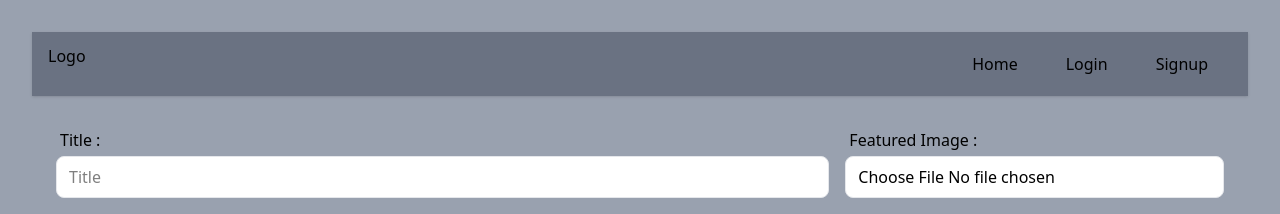
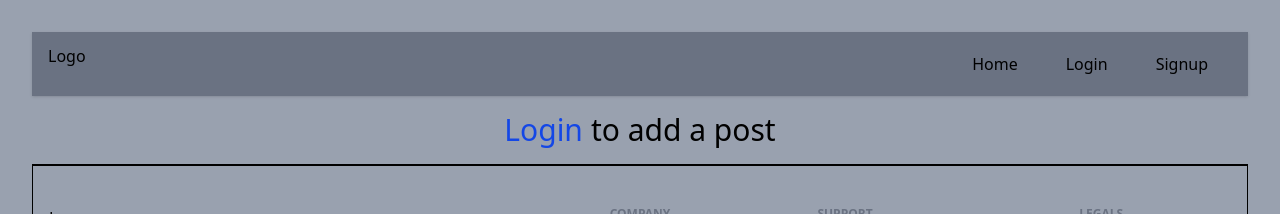
Before and after one commit to X-Cypher/BlogSphere, a React (Vite) app: page /add-post in a window 1280 px wide. Shown: the top 214 px of the page. Built offline with nearby package versions, Linux system fonts and the light colour scheme; no server answers.

Commit message:
fixed user authentication check in AddPost component

```diff
--- a/src/pages/AddPost.jsx
+++ b/src/pages/AddPost.jsx
@@ -1,12 +1,27 @@
 import React from 'react'
 import { Container, PostForm } from '../components'
+import { useSelector } from 'react-redux'
+import { Link } from 'react-router-dom'
 
 export default function AddPost() {
-  return (
+  const user = useSelector(state => state.auth.userData)
+  if(user){
+    return (
     <div className='py-8'>
         <Container>
             <PostForm />
         </Container>
     </div>
   )
+  } else{
+    return (
+      <h1 className='text-3xl py-4'>
+          <Link to="../login" className='text-blue-700 hover:underline pr-2' >
+            Login
+          </Link>
+          to add a post
+        </h1>
+      )
+  }
+
 }
```
